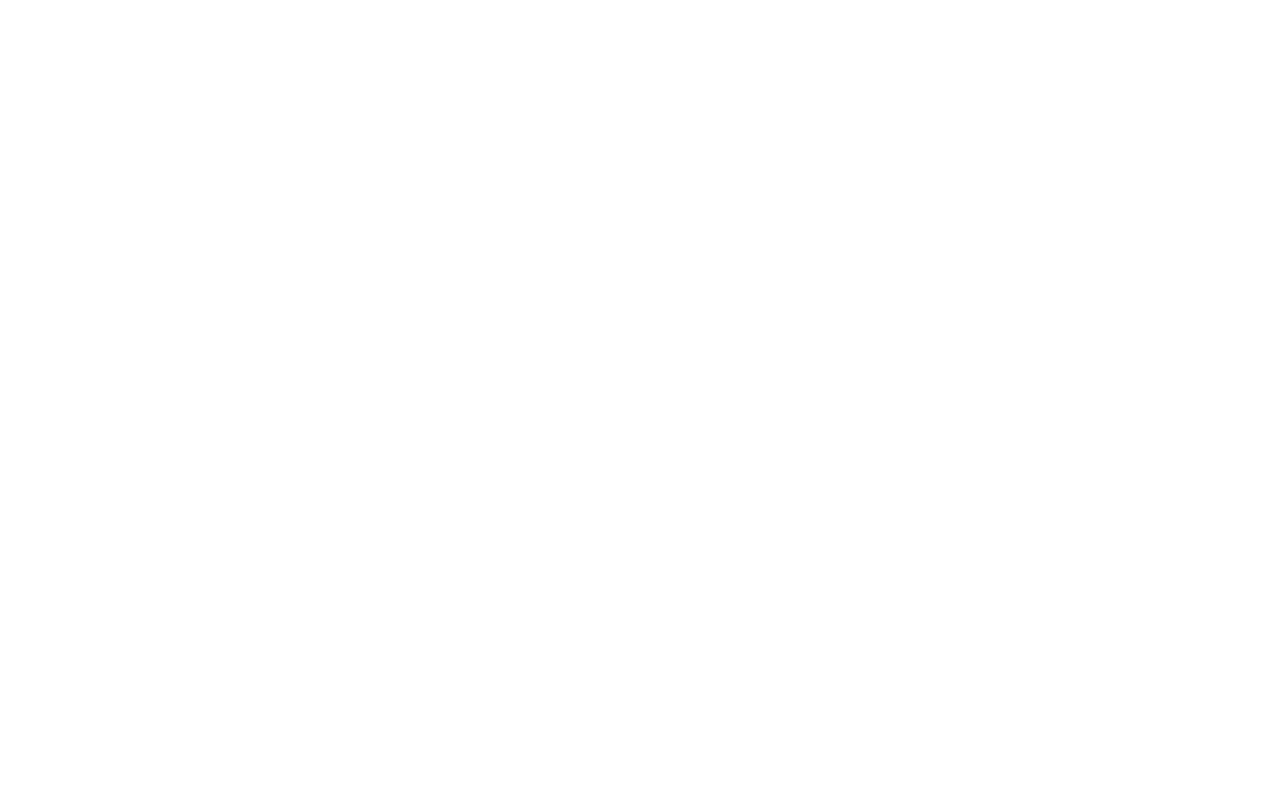
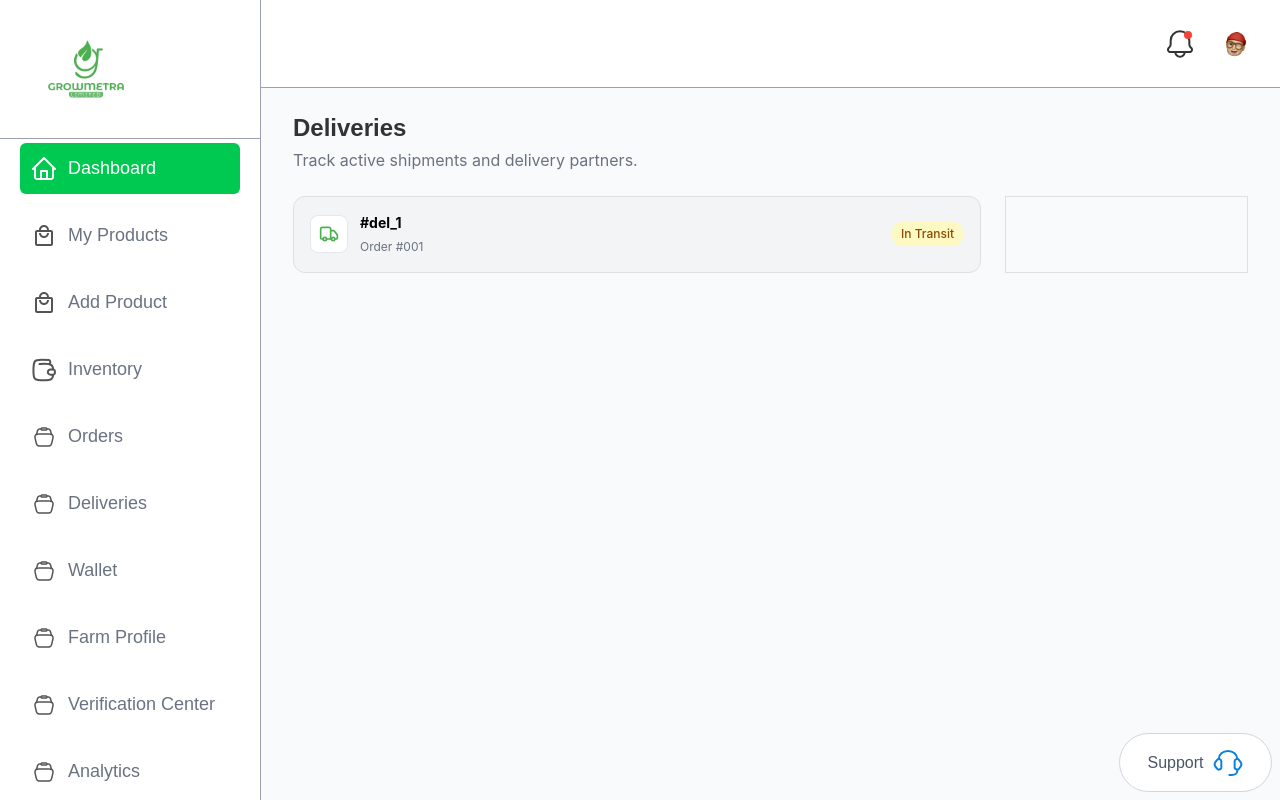
Before and after one commit to GROWMETRA11/GrowMetra11, a React (Vite) app: page /dashboard/buyers/deliveries in a window 1280 px wide. Before the commit this address had no page. Built offline with nearby package versions, Linux system fonts and the light colour scheme.

Commit message:
fix: fixed background style for delivery section

```diff
--- /dev/null
+++ b/src/Components/iconComponent/DeliveryIcon2.jsx
@@ -0,0 +1,21 @@
+import React from 'react'
+
+const DeliveryIcon2 = () => {
+  return (
+    <svg width="38" height="38" viewBox="0 0 38 38" fill="none" xmlns="http://www.w3.org/2000/svg">
+<mask id="path-1-inside-1_1231_4003" fill="white">
+<path d="M0 8C0 3.58172 3.58172 0 8 0H30C34.4183 0 38 3.58172 38 8V30C38 34.4183 34.4183 38 30 38H8C3.58172 38 0 34.4183 0 30V8Z"/>
+</mask>
+<path d="M0 8C0 3.58172 3.58172 0 8 0H30C34.4183 0 38 3.58172 38 8V30C38 34.4183 34.4183 38 30 38H8C3.58172 38 0 34.4183 0 30V8Z" fill="white"/>
+<path d="M8 0V1H30V0V-1H8V0ZM38 8H37V30H38H39V8H38ZM30 38V37H8V38V39H30V38ZM0 30H1V8H0H-1V30H0ZM8 38V37C4.13401 37 1 33.866 1 30H0H-1C-1 34.9706 3.02944 39 8 39V38ZM38 30H37C37 33.866 33.866 37 30 37V38V39C34.9706 39 39 34.9706 39 30H38ZM30 0V1C33.866 1 37 4.13401 37 8H38H39C39 3.02944 34.9706 -1 30 -1V0ZM8 0V-1C3.02944 -1 -1 3.02944 -1 8H0H1C1 4.13401 4.13401 1 8 1V0Z" fill="#E5E7EB" mask="url(#path-1-inside-1_1231_4003)"/>
+<path d="M20.666 23.9987V13.9987C20.666 13.5567 20.4904 13.1327 20.1779 12.8202C19.8653 12.5076 19.4414 12.332 18.9993 12.332H12.3327C11.8907 12.332 11.4667 12.5076 11.1542 12.8202C10.8416 13.1327 10.666 13.5567 10.666 13.9987V23.1654C10.666 23.3864 10.7538 23.5983 10.9101 23.7546C11.0664 23.9109 11.2783 23.9987 11.4993 23.9987H13.166" stroke="#4CAF50" stroke-width="1.66667" stroke-linecap="round" stroke-linejoin="round"/>
+<path d="M21.5 24H16.5" stroke="#4CAF50" stroke-width="1.66667" stroke-linecap="round" stroke-linejoin="round"/>
+<path d="M24.8327 24.0013H26.4993C26.7204 24.0013 26.9323 23.9135 27.0886 23.7572C27.2449 23.6009 27.3327 23.389 27.3327 23.168V20.1263C27.3323 19.9372 27.2677 19.7538 27.1493 19.6063L24.2493 15.9813C24.1714 15.8837 24.0725 15.8049 23.96 15.7506C23.8475 15.6964 23.7242 15.6681 23.5993 15.668H20.666" stroke="#4CAF50" stroke-width="1.66667" stroke-linecap="round" stroke-linejoin="round"/>
+<path d="M23.1667 25.6654C24.0871 25.6654 24.8333 24.9192 24.8333 23.9987C24.8333 23.0782 24.0871 22.332 23.1667 22.332C22.2462 22.332 21.5 23.0782 21.5 23.9987C21.5 24.9192 22.2462 25.6654 23.1667 25.6654Z" stroke="#4CAF50" stroke-width="1.66667" stroke-linecap="round" stroke-linejoin="round"/>
+<path d="M14.8327 25.6654C15.7532 25.6654 16.4993 24.9192 16.4993 23.9987C16.4993 23.0782 15.7532 22.332 14.8327 22.332C13.9122 22.332 13.166 23.0782 13.166 23.9987C13.166 24.9192 13.9122 25.6654 14.8327 25.6654Z" stroke="#4CAF50" stroke-width="1.66667" stroke-linecap="round" stroke-linejoin="round"/>
+</svg>
+
+  )
+}
+
+export default DeliveryIcon2
--- /dev/null
+++ b/src/pages/dashboard/buyers/screens/Deliveries.jsx
@@ -0,0 +1,38 @@
+import React from 'react'
+import Layout from '../components/Layout'
+import DeliveryIcon2 from '../../../../Components/iconComponent/DeliveryIcon2'
+
+const Deliveries = () => {
+  return (
+    <Layout>
+        <div className='mb-6'>
+            <h2 className='text-2xl font-bold text-[#333333] mb-1'>Deliveries</h2>
+            <p className='inter font-normal text-base text-[#6A7282]'>Track active shipments and delivery partners.</p>
+        </div>
+
+        <div className='flex gap-6'>
+        <div className='border border-[#E0E0E0] bg-[#F3F4F6]  rounded-xl p-4 w-full max-w-[688px] '>
+            <div className='flex justify-between items-center  border-b border-[#F3F4F6]'>
+                <div className='flex items-center gap-3'>
+                    <DeliveryIcon2 />
+                    <div>
+                        <h2 className='font-bold inter text-sm mb-[6px]'>#del_1</h2>
+                        <h3 className='font-normal inter text-xs text-[#6A7282]'>Order #001</h3>
+                    </div>
+                </div>
+                <p className='text-xs font-medium inter px-[10px] rounded-[33554400px]   py-1 bg-[#FEF9C2] text-[#894B00]'>In Transit</p>
+            </div>
+            <div className=''>
+
+            </div>
+        </div>
+
+        <div className='p-[21px] flex-1 border border-[#E0E0E0]'>
+
+        </div>
+        </div>
+    </Layout>
+  )
+}
+
+export default Deliveries
--- a/src/pages/dashboard/buyers/screens/Orders.jsx
+++ b/src/pages/dashboard/buyers/screens/Orders.jsx
@@ -189,7 +189,7 @@
                   </td>
 
                   <td className="px-6 py-5 whitespace-nowrap">
-                    <div className={`inline-flex items-center gap-2 px-3 py-1.5 rounded-full text-xs font-medium ${order.statusColor}`}>
+                    <div className={`inline-flex items-center gap-2 px-3 py-1.5 rounded-full  ${order.statusColor}`}>
                       <p className='inter font-medium text-xs'>{order.status}</p>
                     </div>
                   </td>
--- a/src/routes/AppRoutes.jsx
+++ b/src/routes/AppRoutes.jsx
@@ -18,6 +18,7 @@
 import AddProducts from '../pages/dashboard/buyers/screens/AddProducts'
 import Inventory from '../pages/dashboard/buyers/screens/Inventory'
 import Order from '../pages/dashboard/buyers/screens/Orders'
+import Deliveries from '../pages/dashboard/buyers/screens/Deliveries'
 
 
 
@@ -35,6 +36,7 @@
         <Route path='/dashboard/buyers/add-product' element={<AddProducts />}/>
         <Route path='/dashboard/buyers/inventory' element={<Inventory />}/>
         <Route path='/dashboard/buyers/orders' element={<Order />}/>
+        <Route path='/dashboard/buyers/deliveries' element={<Deliveries />}/>
         <Route path='/dashboard/farmers/marketplace' element={<MarketPlace/>}/>
         <Route path='/dashboard/farmers/orders' element={<Orders/>}/>
         <Route path='/dashboard/farmers/cart' element={<Cart/>}/>
```
